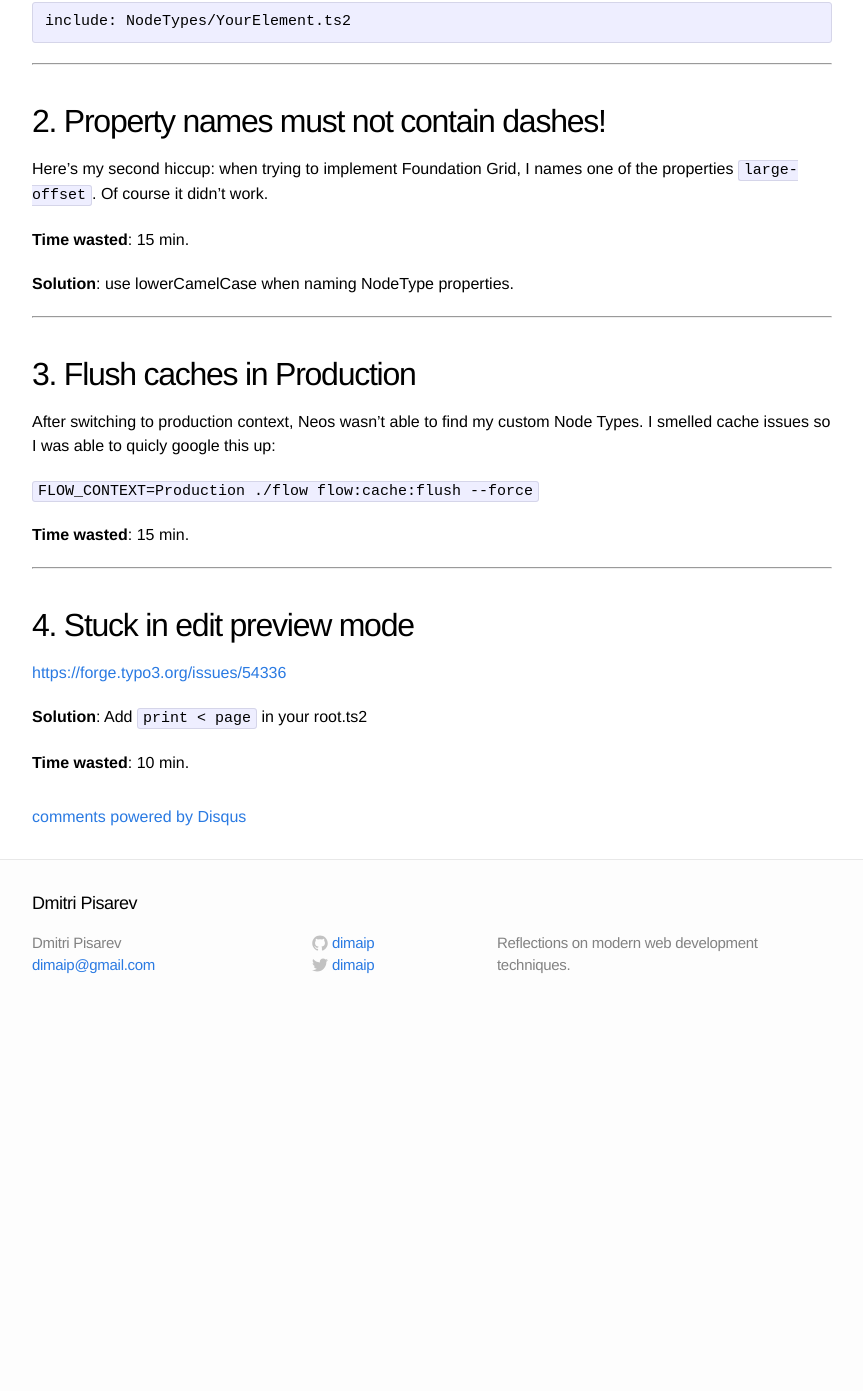
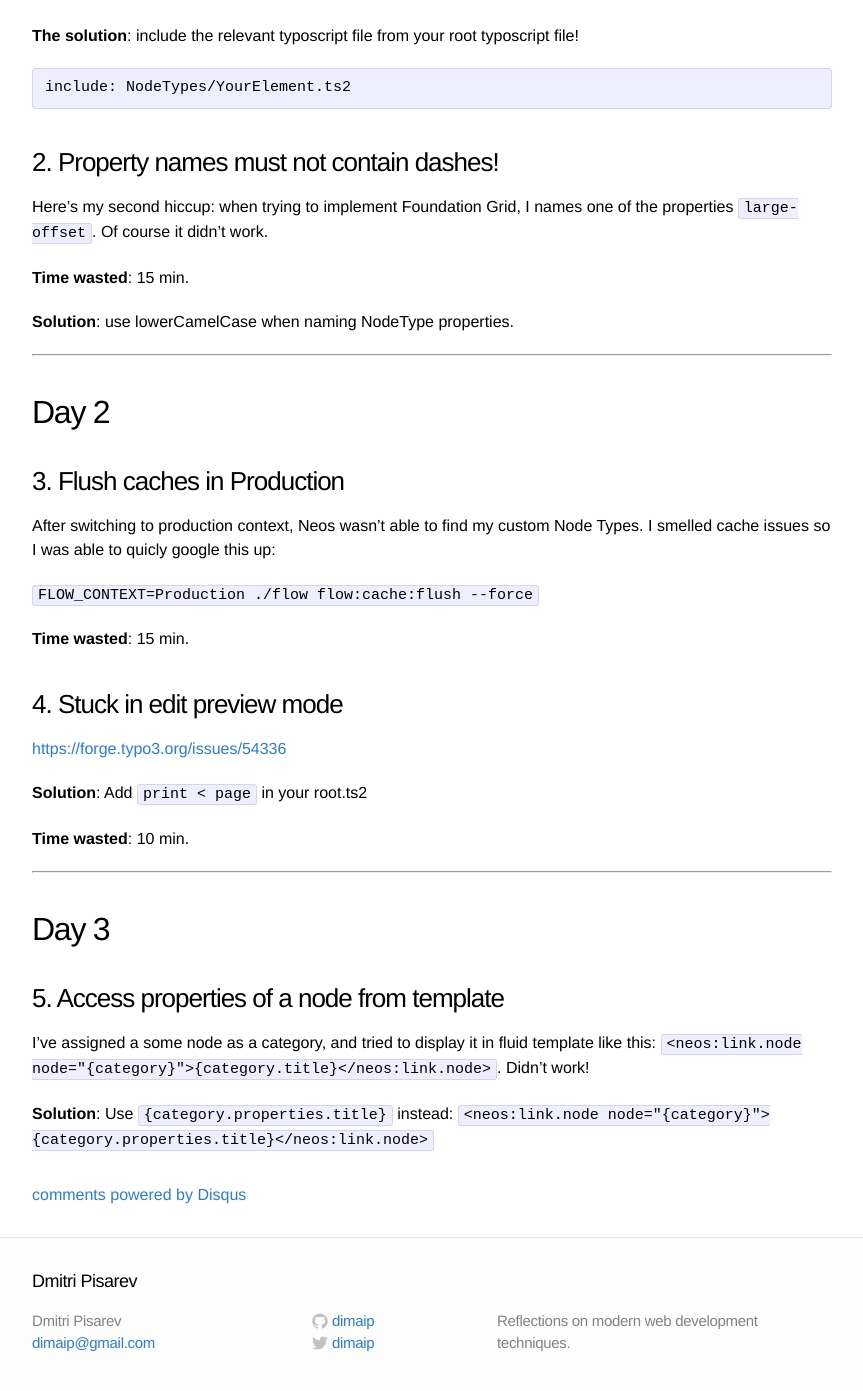
Before and after one commit to dimaip/dimaip.github.io, a Jekyll site: the page built from _posts/2014-07-23-typo3-neos-hiccups.md, in a window 1280 px wide and 1400 px high, scrolled down 725 px. Shown: the top 1391 px of the window, without its empty margins (208-1071 px from the left). Built offline with Jekyll 4.4.1, drawn with Linux system fonts in a browser that asks for light colours; comment, search, counter and statistics services are not loaded; before the commit the page ends 1747 px from its top, so only the background shows below that.

Commit message:
Update 2014-07-23-typo3-neos-hiccups.md

````diff
--- a/_posts/2014-07-23-typo3-neos-hiccups.md
+++ b/_posts/2014-07-23-typo3-neos-hiccups.md
@@ -7,7 +7,8 @@ comments: true
 published: true
 ---
 
-## 1. Forgot to include TypoScript
+## Day 1
+### 1. Forgot to include TypoScript
 
 I assumed that TYPO3 Neos includes TypoScript automatically for every node type.
 Of course when I tried to access some property from template, which I thought I had defined, I got the following  error:
@@ -35,9 +36,8 @@ It was my fault, but still I wish the docs would mention it somehow.
 include: NodeTypes/YourElement.ts2
 ```
 
----------
 
-## 2. Property names must not contain dashes!
+### 2. Property names must not contain dashes!
 
 Here's my second hiccup: when trying to implement Foundation Grid, I names one of the properties `large-offset`. Of course it didn't work.
 
@@ -45,9 +45,11 @@ Here's my second hiccup: when trying to implement Foundation Grid, I names one o
 
 **Solution**: use lowerCamelCase when naming NodeType properties.
 
--------
+---------
 
-## 3. Flush caches in Production
+## Day 2
+
+### 3. Flush caches in Production
 
 After switching to production context, Neos wasn't able to find my custom Node Types. I smelled cache issues so I was able to quicly google this up:
 
@@ -55,12 +57,21 @@ After switching to production context, Neos wasn't able to find my custom Node T
 
 **Time wasted**: 15 min.
 
------
 
-## 4. Stuck in edit preview mode
+### 4. Stuck in edit preview mode
 
 [https://forge.typo3.org/issues/54336](https://forge.typo3.org/issues/54336)
 
 **Solution**: Add `print < page` in your root.ts2
 
 **Time wasted**: 10 min.
+
+-----
+
+## Day 3
+
+### 5. Access properties of a node from template
+
+I've assigned a some node as a category, and tried to display it in fluid template like this: `<neos:link.node node="{category}">{category.title}</neos:link.node>`. Didn't work!
+
+**Solution**: Use `{category.properties.title}` instead: `<neos:link.node node="{category}">{category.properties.title}</neos:link.node>`
````
